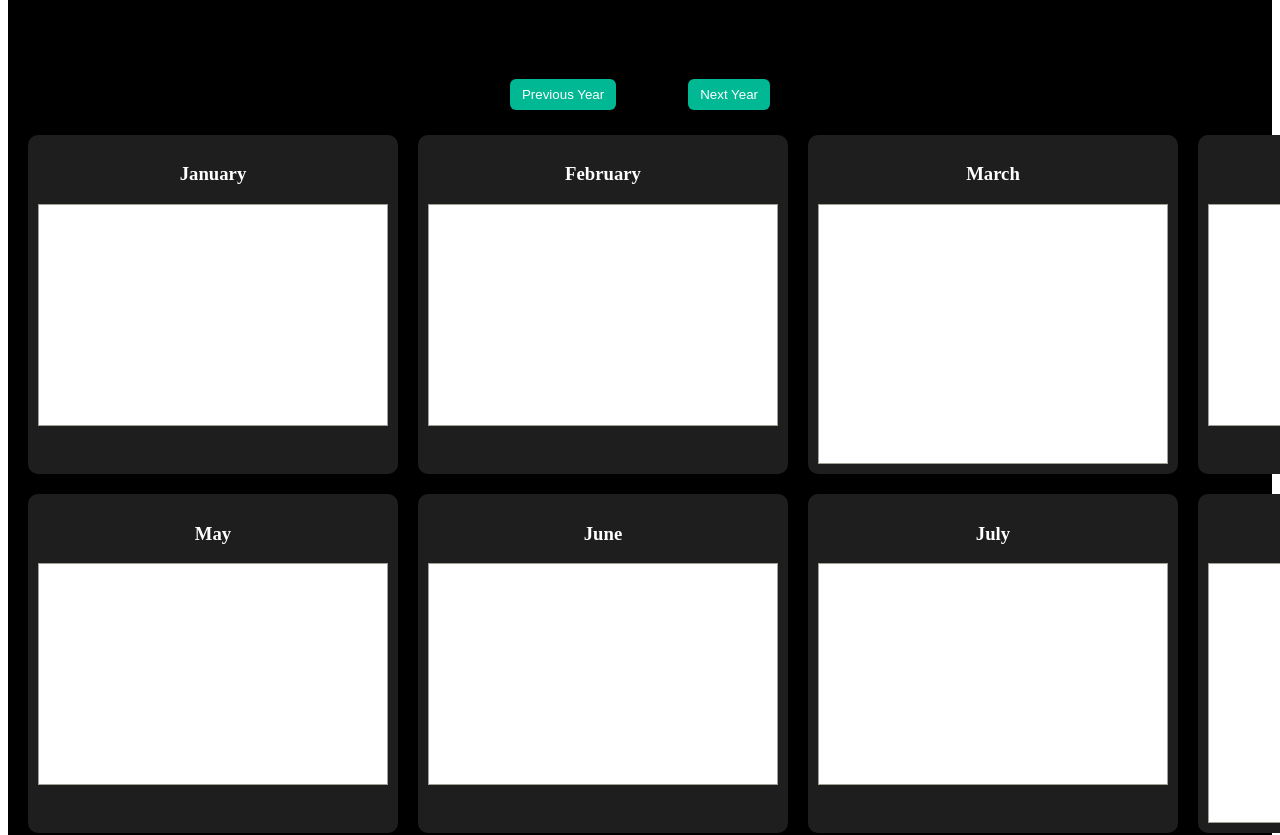
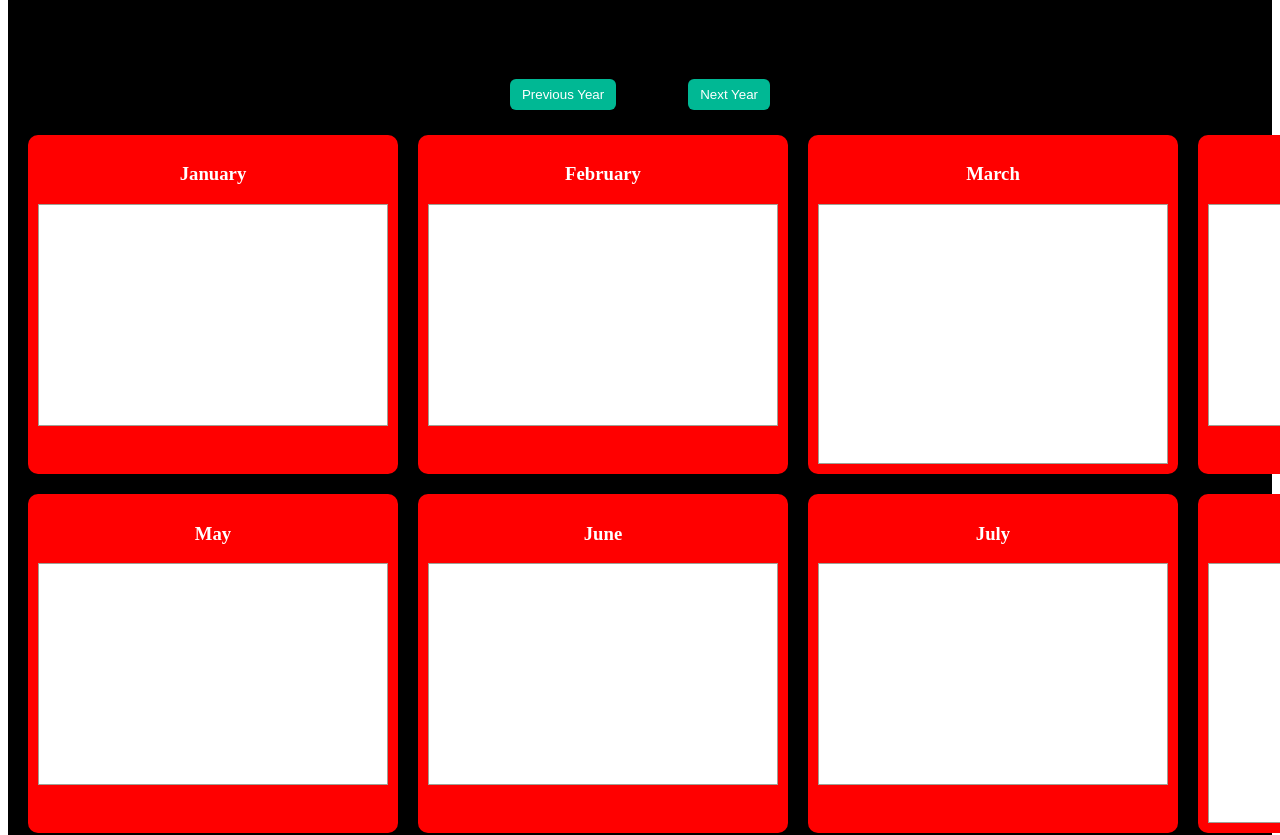
Before and after one commit to lilitvanesyan09-arch/figma-calendar, a React (Vite) app: page / in a window 1280 px wide. Shown: the part 840-1675 px from the top of the page. Built offline with nearby package versions, Linux system fonts and the light colour scheme.

Commit message:
figma calendar

```diff
--- a/src/Components/calendar.css
+++ b/src/Components/calendar.css
@@ -29,7 +29,7 @@ background-color:white
 }
 
 .month-calendar {
-  background: #1e1e1e;
+  background: red;
   border-radius: 10px;
   padding: 10px;
   color: white;
```
